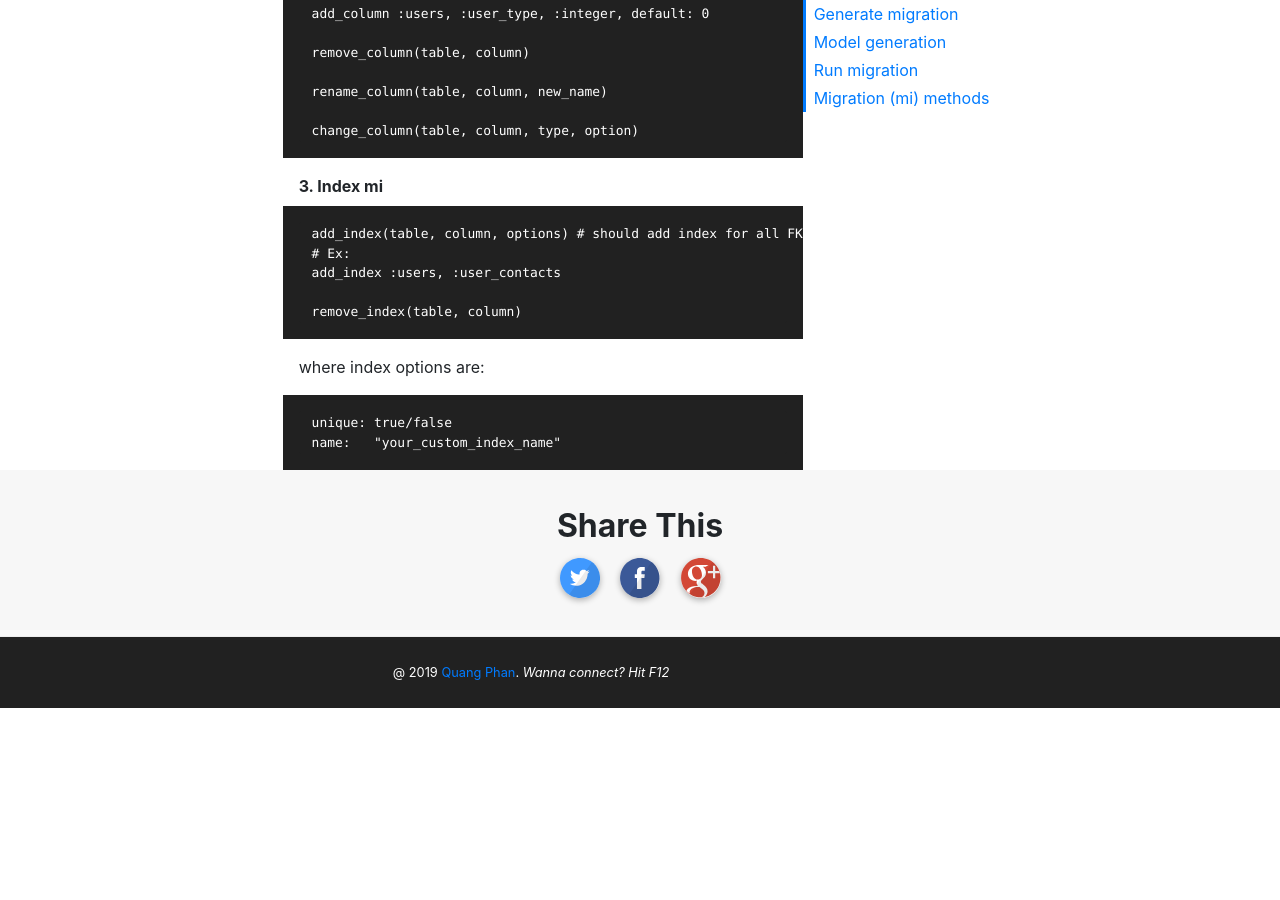
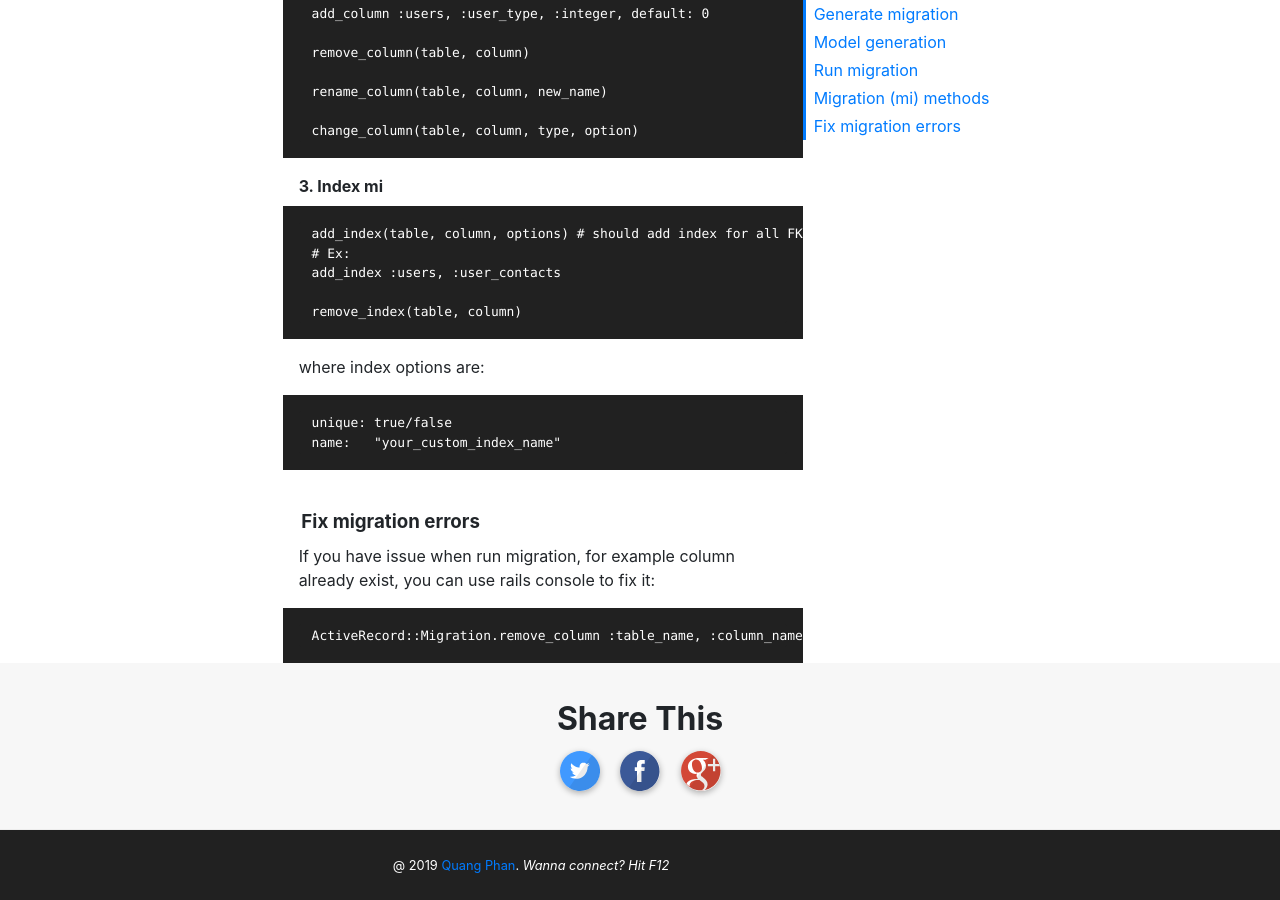
Before and after one commit to oclockvn/oclockvn.github.io, a Jekyll site: the page built from _posts/2019-05-16-rails-migration.md, in a window 1280 px wide and 900 px high, scrolled down 3808 px. Built offline with Jekyll 4.4.1, drawn with Linux system fonts in a browser that asks for light colours; comment, search, counter and statistics services are not loaded; before the commit the page ends 4516 px from its top, so only the background shows below that.

Commit message:
Fix migration errors

````diff
--- a/_posts/2019-05-16-rails-migration.md
+++ b/_posts/2019-05-16-rails-migration.md
@@ -204,3 +204,11 @@ where index options are:
 unique: true/false
 name:   "your_custom_index_name"
 ```
+
+### Fix migration errors
+
+If you have issue when run migration, for example column already exist, you can use rails console to fix it:
+
+```
+ActiveRecord::Migration.remove_column :table_name, :column_name
+```
````
